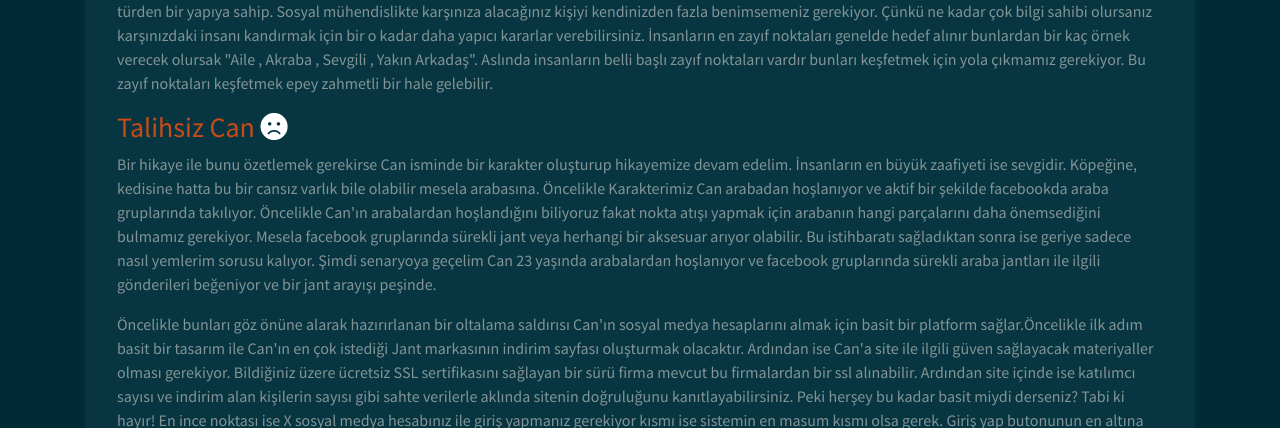
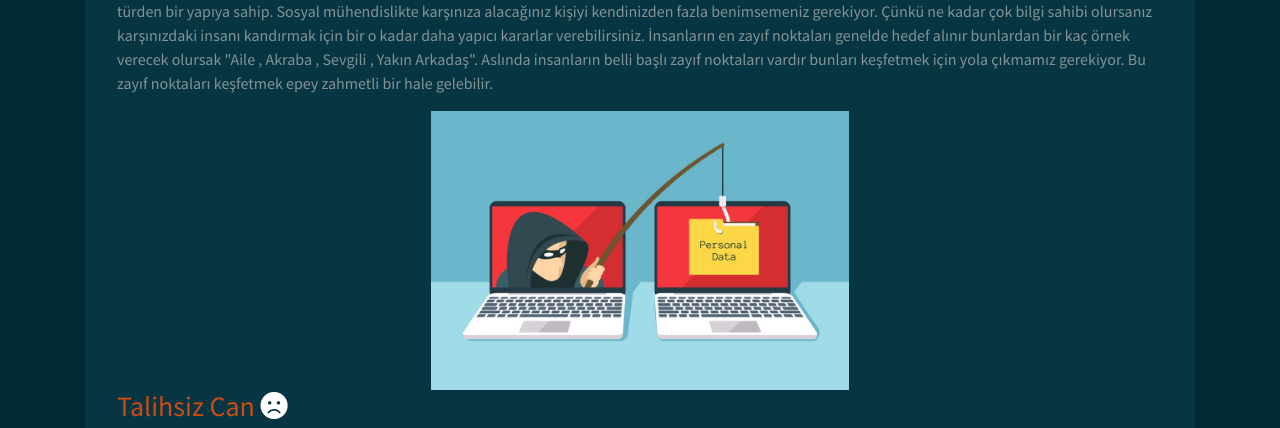
Before and after one commit to coderantidote/antidote, a plain HTML site: page posts/sosyal-muhendislik-1.html in a window 1280 px wide. Shown: the part 537-965 px from the top of the page. Drawn offline with nearby package versions, Linux system fonts and the light colour scheme.

Commit message:
added pics
fix

```diff
--- a/posts/sosyal-muhendislik-1.html
+++ b/posts/sosyal-muhendislik-1.html
@@ -37,6 +37,8 @@
                 <div class="float-right"><a class="btn btn-info btn-sm" href="../index.html"><i class="fas fa-angle-left"></i> Back</a></div>
                 <h1 class="text-center text-danger"> <i class="fas fa-book-dead text-white"></i> Sosyal Mühendislik #1 </h1>
                 <hr>
+
+
                 <h2 class="text-danger">Giriş <i class="fas fa-door-open text-white"></i></h2>
                 <p>
                     Sosyal mühendislik dediğimizde aklımıza gelecek bir diğer kelimede şüphesiz ki aldatma sanatıdır. Kelimelerin insan beynine yaptığı bu zararlı dokunuşlar karşısında verilecek cevaplar ise sosyal mühendisliğin başarılı mı başarısız mı olduğuna karar verecektir.
@@ -47,6 +49,11 @@
                     türden bir yapıya sahip. Sosyal mühendislikte karşınıza alacağınız kişiyi kendinizden fazla benimsemeniz gerekiyor. Çünkü ne kadar çok bilgi sahibi olursanız karşınızdaki insanı kandırmak için bir o kadar daha yapıcı kararlar verebilirsiniz.
                     İnsanların en zayıf noktaları genelde hedef alınır bunlardan bir kaç örnek verecek olursak "Aile , Akraba , Sevgili , Yakın Arkadaş". Aslında insanların belli başlı zayıf noktaları vardır bunları keşfetmek için yola çıkmamız gerekiyor.
                     Bu zayıf noktaları keşfetmek epey zahmetli bir hale gelebilir. </p>
+                <div class="row justify-content-center">
+                    <div class="col-md-5">
+                        <img class="img-fluid" src="images/s1/oltalama.jpg">
+                    </div>
+                </div>
                 <h3 class="text-warning">Talihsiz Can <i class="fas fa-frown text-white"></i></h3>
                 <p> Bir hikaye ile bunu özetlemek gerekirse Can isminde bir karakter oluşturup hikayemize devam edelim. İnsanların en büyük zaafiyeti ise sevgidir. Köpeğine, kedisine hatta bu bir cansız varlık bile olabilir mesela arabasına. Öncelikle Karakterimiz
                     Can arabadan hoşlanıyor ve aktif bir şekilde facebookda araba gruplarında takılıyor. Öncelikle Can'ın arabalardan hoşlandığını biliyoruz fakat nokta atışı yapmak için arabanın hangi parçalarını daha önemsediğini bulmamız gerekiyor.
```
Also changed, not shown: posts/images/s1/oltalama.jpg (added).
